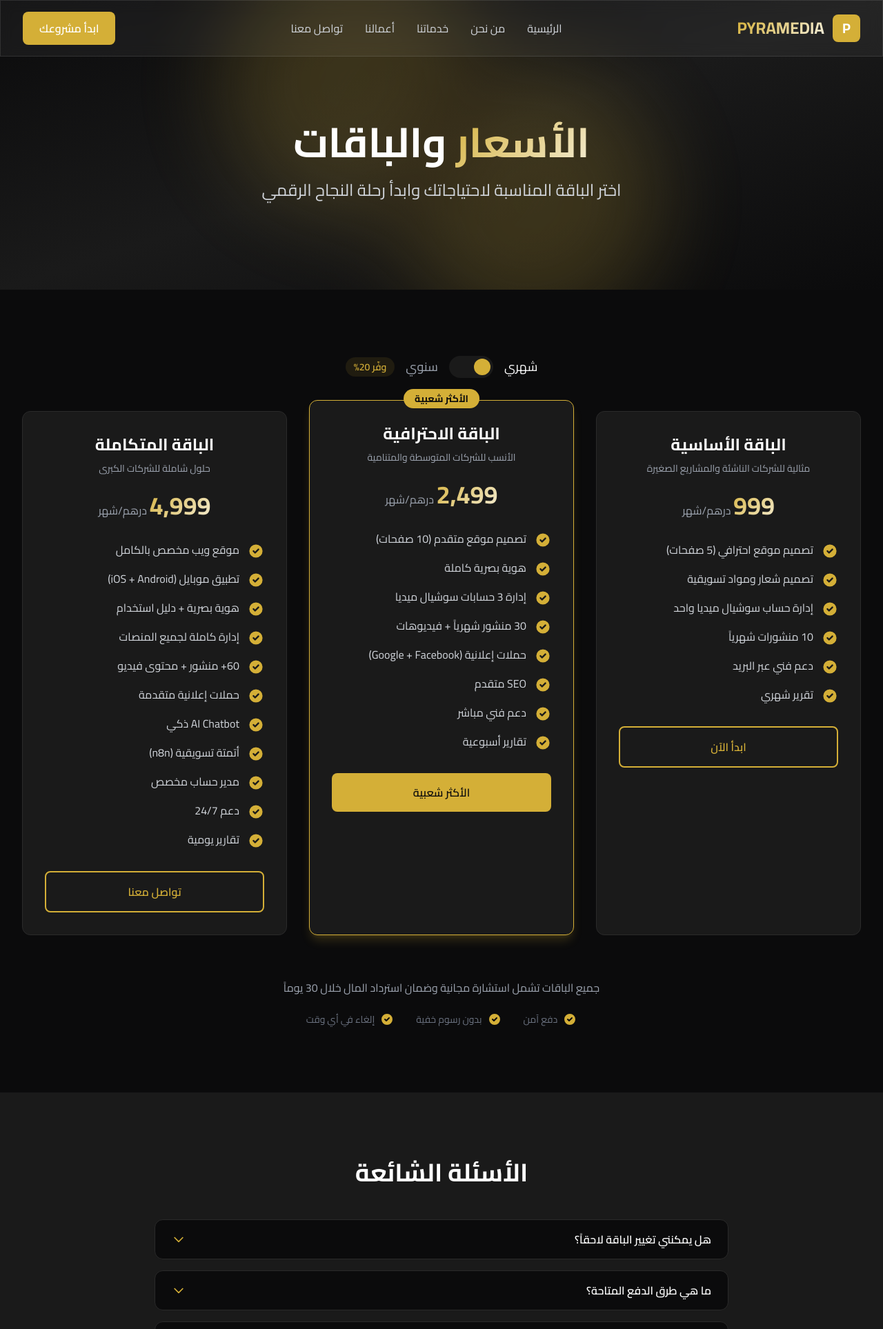
After one commit to Engmohammedabdo/pyramedia-php, a PHP site: page /pricing.php in a window 1280 px wide. The commit adds this page. Shown: the top 1927 px of the page at 69% size. Run offline with PHP 8.4, Linux system fonts and the light colour scheme; some libraries are stand-ins or nearby versions.

Commit message:
Phase 8.1: Update brand colors + Add pricing page with FAQ

```diff
--- a/config.php
+++ b/config.php
@@ -8,6 +8,12 @@ define('SITE_NAME', 'Pyramedia');
 define('SITE_TITLE', 'Pyramedia - AI-Powered Digital Marketing');
 define('SITE_DESCRIPTION', 'Transform your ideas into digital success with AI-powered marketing solutions. 500+ successful projects in digital marketing, design, and social media management.');
 define('SITE_KEYWORDS', 'digital marketing, AI marketing, graphic design, social media, UAE, تسويق إلكتروني, ذكاء اصطناعي');
+
+// Brand Colors (CSS Variables)
+define('COLOR_BG', '#0b0b0c');        // Deep black
+define('COLOR_FG', '#ffffff');        // White
+define('COLOR_ACCENT', '#d4af37');    // Gold
+define('COLOR_MUTED', '#9aa0a6');     // Muted gray
 
 // Contact Information
 define('CONTACT_EMAIL', 'info@pyramedia.ae');
@@ -44,4 +50,28 @@ function get_current_page() {
     $page = basename($_SERVER['PHP_SELF'], '.php');
     return $page === 'index' ? 'home' : $page;
 }
+
+function get_lang() {
+    return $_SESSION['lang'] ?? 'ar';
+}
+
+function set_lang($lang) {
+    $_SESSION['lang'] = $lang;
+}
+
+function t($key, $lang = null) {
+    $lang = $lang ?? get_lang();
+    static $translations = [];
+
+    if (!isset($translations[$lang])) {
+        $file = __DIR__ . "/lang/{$lang}.json";
+        if (file_exists($file)) {
+            $translations[$lang] = json_decode(file_get_contents($file), true);
+        } else {
+            $translations[$lang] = [];
+        }
+    }
+
+    return $translations[$lang][$key] ?? $key;
+}
 ?>
--- a/header.php
+++ b/header.php
@@ -21,26 +21,27 @@ $current_page = get_current_page();
                 extend: {
                     colors: {
                         primary: {
-                            DEFAULT: '#FF6B35',
-                            50: '#FFE8E0',
-                            100: '#FFD4C7',
-                            200: '#FFAD95',
-                            300: '#FF8663',
-                            400: '#FF6B35',
-                            500: '#FF4500',
-                            600: '#CC3700',
-                            700: '#992900',
-                            800: '#661B00',
-                            900: '#330E00',
+                            DEFAULT: '#d4af37',  // Gold
+                            50: '#faf8f0',
+                            100: '#f5f0dd',
+                            200: '#ebe1bb',
+                            300: '#e0d299',
+                            400: '#d6c377',
+                            500: '#d4af37',
+                            600: '#c19a1f',
+                            700: '#9a7b19',
+                            800: '#735c13',
+                            900: '#4c3d0d',
                         },
                         dark: {
-                            DEFAULT: '#0F0F0F',
+                            DEFAULT: '#0b0b0c',  // Deep black
                             lighter: '#1A1A1A',
                             light: '#2A2A2A',
                         },
+                        muted: '#9aa0a6',
                         accent: {
                             cyan: '#00D9FF',
-                            gold: '#FFD700',
+                            gold: '#d4af37',
                         }
                     },
                     fontFamily: {
@@ -63,7 +64,7 @@ $current_page = get_current_page();
         }
 
         .gradient-text {
-            background: linear-gradient(135deg, #FF6B35 0%, #FFD700 100%);
+            background: linear-gradient(135deg, #d4af37 0%, #f5f0dd 100%);
             -webkit-background-clip: text;
             -webkit-text-fill-color: transparent;
             background-clip: text;
--- /dev/null
+++ b/pricing.php
@@ -0,0 +1,293 @@
+<?php
+$page_title = 'الأسعار';
+include 'header.php';
+?>
+
+<!-- Page Header -->
+<section class="relative py-32 overflow-hidden">
+    <div class="absolute inset-0 bg-gradient-to-br from-dark via-dark-lighter to-dark">
+        <div class="absolute inset-0 opacity-20">
+            <div class="absolute top-1/4 right-1/4 w-96 h-96 bg-primary rounded-full mix-blend-multiply filter blur-3xl animate-float"></div>
+            <div class="absolute bottom-1/4 left-1/4 w-96 h-96 bg-accent-gold rounded-full mix-blend-multiply filter blur-3xl animate-float" style="animation-delay: 1s;"></div>
+        </div>
+    </div>
+
+    <div class="relative z-10 max-w-7xl mx-auto px-4 sm:px-6 lg:px-8 text-center pt-12">
+        <h1 class="text-4xl md:text-6xl font-bold leading-tight mb-6">
+            <span class="gradient-text">الأسعار</span> والباقات
+        </h1>
+        <p class="text-xl md:text-2xl text-gray-300 max-w-3xl mx-auto">
+            اختر الباقة المناسبة لاحتياجاتك وابدأ رحلة النجاح الرقمي
+        </p>
+    </div>
+</section>
+
+<!-- Pricing Section -->
+<section class="py-16 md:py-24">
+    <div class="max-w-7xl mx-auto px-4 sm:px-6 lg:px-8">
+        <!-- Pricing Toggle (Monthly/Yearly) -->
+        <div class="flex justify-center items-center gap-4 mb-12">
+            <span class="text-lg" id="monthly-label">شهري</span>
+            <button onclick="togglePricing()" class="relative w-16 h-8 bg-dark-lighter rounded-full transition-colors duration-300" id="pricing-toggle">
+                <div class="absolute top-1 right-1 w-6 h-6 bg-primary rounded-full transition-transform duration-300" id="toggle-slider"></div>
+            </button>
+            <span class="text-lg text-gray-400" id="yearly-label">سنوي</span>
+            <span class="px-3 py-1 rounded-full bg-primary/10 text-primary text-sm font-semibold">وفّر 20%</span>
+        </div>
+
+        <!-- Pricing Cards -->
+        <div class="grid md:grid-cols-3 gap-8">
+            <?php
+            $packages = [
+                [
+                    'name' => 'الباقة الأساسية',
+                    'name_en' => 'Starter',
+                    'description' => 'مثالية للشركات الناشئة والمشاريع الصغيرة',
+                    'price_monthly' => '999',
+                    'price_yearly' => '9,590',
+                    'features' => [
+                        'تصميم موقع احترافي (5 صفحات)',
+                        'تصميم شعار ومواد تسويقية',
+                        'إدارة حساب سوشيال ميديا واحد',
+                        '10 منشورات شهرياً',
+                        'دعم فني عبر البريد',
+                        'تقرير شهري'
+                    ],
+                    'cta' => 'ابدأ الآن',
+                    'popular' => false
+                ],
+                [
+                    'name' => 'الباقة الاحترافية',
+                    'name_en' => 'Professional',
+                    'description' => 'الأنسب للشركات المتوسطة والمتنامية',
+                    'price_monthly' => '2,499',
+                    'price_yearly' => '23,990',
+                    'features' => [
+                        'تصميم موقع متقدم (10 صفحات)',
+                        'هوية بصرية كاملة',
+                        'إدارة 3 حسابات سوشيال ميديا',
+                        '30 منشور شهرياً + فيديوهات',
+                        'حملات إعلانية (Google + Facebook)',
+                        'SEO متقدم',
+                        'دعم فني مباشر',
+                        'تقارير أسبوعية'
+                    ],
+                    'cta' => 'الأكثر شعبية',
+                    'popular' => true
+                ],
+                [
+                    'name' => 'الباقة المتكاملة',
+                    'name_en' => 'Enterprise',
+                    'description' => 'حلول شاملة للشركات الكبرى',
+                    'price_monthly' => '4,999',
+                    'price_yearly' => '47,990',
+                    'features' => [
+                        'موقع ويب مخصص بالكامل',
+                        'تطبيق موبايل (iOS + Android)',
+                        'هوية بصرية + دليل استخدام',
+                        'إدارة كاملة لجميع المنصات',
+                        '60+ منشور + محتوى فيديو',
+                        'حملات إعلانية متقدمة',
+                        'AI Chatbot ذكي',
+                        'أتمتة تسويقية (n8n)',
+                        'مدير حساب مخصص',
+                        'دعم 24/7',
+                        'تقارير يومية'
+                    ],
+                    'cta' => 'تواصل معنا',
+                    'popular' => false
+                ],
+            ];
+
+            foreach ($packages as $index => $package): ?>
+                <div class="relative <?php echo $package['popular'] ? 'md:-mt-4' : ''; ?>">
+                    <?php if ($package['popular']): ?>
+                        <div class="absolute -top-4 left-1/2 transform -translate-x-1/2 px-4 py-1 bg-primary text-dark rounded-full text-sm font-bold">
+                            الأكثر شعبية
+                        </div>
+                    <?php endif; ?>
+
+                    <div class="h-full bg-dark-lighter rounded-xl p-8 border <?php echo $package['popular'] ? 'border-primary shadow-lg shadow-primary/20' : 'border-dark-light'; ?> transition-all duration-300 hover:border-primary hover:-translate-y-1">
+                        <!-- Package Header -->
+                        <div class="text-center mb-8">
+                            <h3 class="text-2xl font-bold mb-2"><?php echo $package['name']; ?></h3>
+                            <p class="text-sm text-gray-400 mb-6"><?php echo $package['description']; ?></p>
+
+                            <!-- Price -->
+                            <div class="mb-6">
+                                <div class="price-monthly">
+                                    <span class="text-4xl font-bold gradient-text"><?php echo $package['price_monthly']; ?></span>
+                                    <span class="text-gray-400"> درهم/شهر</span>
+                                </div>
+                                <div class="price-yearly hidden">
+                                    <span class="text-4xl font-bold gradient-text"><?php echo $package['price_yearly']; ?></span>
+                                    <span class="text-gray-400"> درهم/سنة</span>
+                                </div>
+                            </div>
+                        </div>
+
+                        <!-- Features -->
+                        <ul class="space-y-4 mb-8">
+                            <?php foreach ($package['features'] as $feature): ?>
+                                <li class="flex items-start gap-3">
+                                    <svg class="w-6 h-6 text-primary flex-shrink-0 mt-0.5" fill="currentColor" viewBox="0 0 20 20">
+                                        <path fill-rule="evenodd" d="M10 18a8 8 0 100-16 8 8 0 000 16zm3.707-9.293a1 1 0 00-1.414-1.414L9 10.586 7.707 9.293a1 1 0 00-1.414 1.414l2 2a1 1 0 001.414 0l4-4z" clip-rule="evenodd"/>
+                                    </svg>
+                                    <span class="text-gray-300"><?php echo $feature; ?></span>
+                                </li>
+                            <?php endforeach; ?>
+                        </ul>
+
+                        <!-- CTA Button -->
+                        <a href="<?php echo url('contact.php'); ?>"
+                           class="block w-full px-6 py-4 <?php echo $package['popular'] ? 'bg-primary hover:bg-primary-600 text-dark' : 'bg-transparent border-2 border-primary text-primary hover:bg-primary hover:text-dark'; ?> rounded-lg font-semibold text-center transition-all duration-300">
+                            <?php echo $package['cta']; ?>
+                        </a>
+                    </div>
+                </div>
+            <?php endforeach; ?>
+        </div>
+
+        <!-- Additional Info -->
+        <div class="mt-16 text-center">
+            <p class="text-gray-400 mb-6">
+                جميع الباقات تشمل استشارة مجانية وضمان استرداد المال خلال 30 يوماً
+            </p>
+            <div class="flex flex-wrap justify-center gap-8 text-sm text-gray-500">
+                <div class="flex items-center gap-2">
+                    <svg class="w-5 h-5 text-primary" fill="currentColor" viewBox="0 0 20 20">
+                        <path fill-rule="evenodd" d="M10 18a8 8 0 100-16 8 8 0 000 16zm3.707-9.293a1 1 0 00-1.414-1.414L9 10.586 7.707 9.293a1 1 0 00-1.414 1.414l2 2a1 1 0 001.414 0l4-4z" clip-rule="evenodd"/>
+                    </svg>
+                    <span>دفع آمن</span>
+                </div>
+                <div class="flex items-center gap-2">
+                    <svg class="w-5 h-5 text-primary" fill="currentColor" viewBox="0 0 20 20">
+                        <path fill-rule="evenodd" d="M10 18a8 8 0 100-16 8 8 0 000 16zm3.707-9.293a1 1 0 00-1.414-1.414L9 10.586 7.707 9.293a1 1 0 00-1.414 1.414l2 2a1 1 0 001.414 0l4-4z" clip-rule="evenodd"/>
+                    </svg>
+                    <span>بدون رسوم خفية</span>
+                </div>
+                <div class="flex items-center gap-2">
+                    <svg class="w-5 h-5 text-primary" fill="currentColor" viewBox="0 0 20 20">
+                        <path fill-rule="evenodd" d="M10 18a8 8 0 100-16 8 8 0 000 16zm3.707-9.293a1 1 0 00-1.414-1.414L9 10.586 7.707 9.293a1 1 0 00-1.414 1.414l2 2a1 1 0 001.414 0l4-4z" clip-rule="evenodd"/>
+                    </svg>
+                    <span>إلغاء في أي وقت</span>
+                </div>
+            </div>
+        </div>
+    </div>
+</section>
+
+<!-- FAQ Section -->
+<section class="py-16 md:py-24 bg-dark-lighter">
+    <div class="max-w-4xl mx-auto px-4 sm:px-6 lg:px-8">
+        <h2 class="text-3xl md:text-4xl font-bold text-center mb-12">الأسئلة الشائعة</h2>
+
+        <div class="space-y-4">
+            <?php
+            $faqs = [
+                [
+                    'question' => 'هل يمكنني تغيير الباقة لاحقاً؟',
+                    'answer' => 'نعم، يمكنك الترقية أو التخفيض في أي وقت. سنقوم بحساب الفرق بشكل عادل.'
+                ],
+                [
+                    'question' => 'ما هي طرق الدفع المتاحة؟',
+                    'answer' => 'نقبل جميع طرق الدفع: بطاقات الائتمان، التحويل البنكي، PayPal، وApple Pay.'
+                ],
+                [
+                    'question' => 'هل تقدمون خصومات للمؤسسات الكبيرة؟',
+                    'answer' => 'نعم، نقدم خصومات خاصة للمؤسسات الكبيرة والعقود طويلة الأجل. تواصل معنا للحصول على عرض مخصص.'
+                ],
+                [
+                    'question' => 'كم يستغرق تنفيذ المشروع؟',
+                    'answer' => 'يعتمد على الباقة المختارة: الأساسية (2-3 أسابيع)، الاحترافية (4-6 أسابيع)، المتكاملة (8-12 أسبوع).'
+                ],
+                [
+                    'question' => 'هل يشمل السعر الاستضافة والدومين؟',
+                    'answer' => 'الباقة الأساسية لا تشمل الاستضافة. الباقتان الاحترافية والمتكاملة تشملان استضافة مجانية لمدة سنة.'
+                ],
+            ];
+
+            foreach ($faqs as $index => $faq): ?>
+                <div class="bg-dark rounded-xl border border-dark-light overflow-hidden">
+                    <button onclick="toggleFaq(<?php echo $index; ?>)"
+                            class="w-full px-6 py-4 flex items-center justify-between text-right hover:bg-dark-lighter transition-colors">
+                        <span class="font-semibold"><?php echo $faq['question']; ?></span>
+                        <svg class="w-5 h-5 text-primary transform transition-transform faq-icon-<?php echo $index; ?>"
+                             fill="none" stroke="currentColor" viewBox="0 0 24 24">
+                            <path stroke-linecap="round" stroke-linejoin="round" stroke-width="2" d="M19 9l-7 7-7-7"/>
+                        </svg>
+                    </button>
+                    <div class="faq-answer-<?php echo $index; ?> hidden px-6 pb-4 text-gray-400">
+                        <?php echo $faq['answer']; ?>
+                    </div>
+                </div>
+            <?php endforeach; ?>
+        </div>
+    </div>
+</section>
+
+<!-- CTA Section -->
+<section class="py-16 md:py-24">
+    <div class="max-w-7xl mx-auto px-4 sm:px-6 lg:px-8 text-center">
+        <h2 class="text-3xl md:text-4xl font-bold mb-6">
+            لا تزال لديك أسئلة؟
+        </h2>
+        <p class="text-xl text-gray-300 mb-8 max-w-2xl mx-auto">
+            تواصل معنا للحصول على استشارة مجانية وعرض سعر مخصص لاحتياجاتك
+        </p>
+        <div class="flex flex-col sm:flex-row gap-4 justify-center">
+            <a href="<?php echo url('contact.php'); ?>" class="px-8 py-4 bg-primary hover:bg-primary-600 text-dark rounded-lg font-semibold transition-all duration-300 hover:shadow-xl hover:scale-105 inline-flex items-center gap-2">
+                <span>تواصل معنا الآن</span>
+                <svg class="w-5 h-5" fill="none" stroke="currentColor" viewBox="0 0 24 24">
+                    <path stroke-linecap="round" stroke-linejoin="round" stroke-width="2" d="M13 7l5 5m0 0l-5 5m5-5H6"/>
+                </svg>
+            </a>
+            <a href="<?php echo url('portfolio.php'); ?>" class="px-8 py-4 bg-transparent border-2 border-primary text-primary hover:bg-primary hover:text-dark rounded-lg font-semibold transition-all duration-300 inline-flex items-center gap-2">
+                <span>شاهد أعمالنا</span>
+            </a>
+        </div>
+    </div>
+</section>
+
+<script>
+// Pricing Toggle
+let isYearly = false;
+
+function togglePricing() {
+    isYearly = !isYearly;
+    const slider = document.getElementById('toggle-slider');
+    const monthlyPrices = document.querySelectorAll('.price-monthly');
+    const yearlyPrices = document.querySelectorAll('.price-yearly');
+    const monthlyLabel = document.getElementById('monthly-label');
+    const yearlyLabel = document.getElementById('yearly-label');
+
+    if (isYearly) {
+        slider.style.transform = 'translateX(-2rem)';
+        monthlyPrices.forEach(el => el.classList.add('hidden'));
+        yearlyPrices.forEach(el => el.classList.remove('hidden'));
+        monthlyLabel.classList.add('text-gray-400');
+        monthlyLabel.classList.remove('text-white');
+        yearlyLabel.classList.remove('text-gray-400');
+        yearlyLabel.classList.add('text-white');
+    } else {
+        slider.style.transform = 'translateX(0)';
+        monthlyPrices.forEach(el => el.classList.remove('hidden'));
+        yearlyPrices.forEach(el => el.classList.add('hidden'));
+        monthlyLabel.classList.remove('text-gray-400');
+        monthlyLabel.classList.add('text-white');
+        yearlyLabel.classList.add('text-gray-400');
+        yearlyLabel.classList.remove('text-white');
+    }
+}
+
+// FAQ Toggle
+function toggleFaq(index) {
+    const answer = document.querySelector(`.faq-answer-${index}`);
+    const icon = document.querySelector(`.faq-icon-${index}`);
+
+    answer.classList.toggle('hidden');
+    icon.classList.toggle('rotate-180');
+}
+</script>
+
+<?php include 'footer.php'; ?>
```
Also changed, not shown: todo.md (+68 -0 lines).
